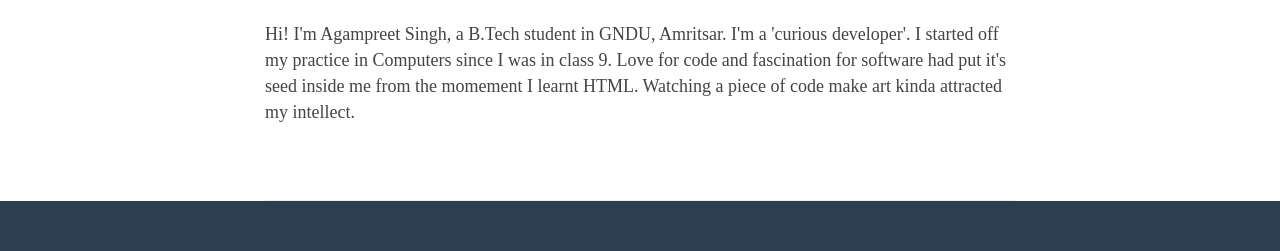
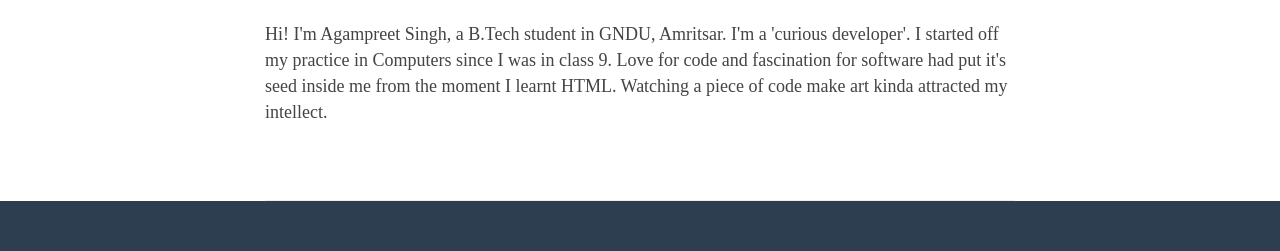
Before and after one commit to artisticGeek/portfolio, a plain HTML site: page index.html in a window 1280 px wide. Shown: the part 689-940 px from the top of the page. Drawn offline with Linux system fonts and the light colour scheme.

Commit message:
Fixed Typo

```diff
--- a/index.html
+++ b/index.html
@@ -128,7 +128,7 @@
 							</div>
 							<div class="post-content">
 
-								<p>Hi! I'm Agampreet Singh, a B.Tech student in GNDU, Amritsar. I'm a 'curious developer'. I started off my practice in Computers since I was in class 9. Love for code and fascination for software had put it's seed inside me from the momement I learnt HTML. Watching a piece of code make art kinda attracted my intellect.</p>
+								<p>Hi! I'm Agampreet Singh, a B.Tech student in GNDU, Amritsar. I'm a 'curious developer'. I started off my practice in Computers since I was in class 9. Love for code and fascination for software had put it's seed inside me from the moment I learnt HTML. Watching a piece of code make art kinda attracted my intellect.</p>
 
 							</div>
 						</article>
```
